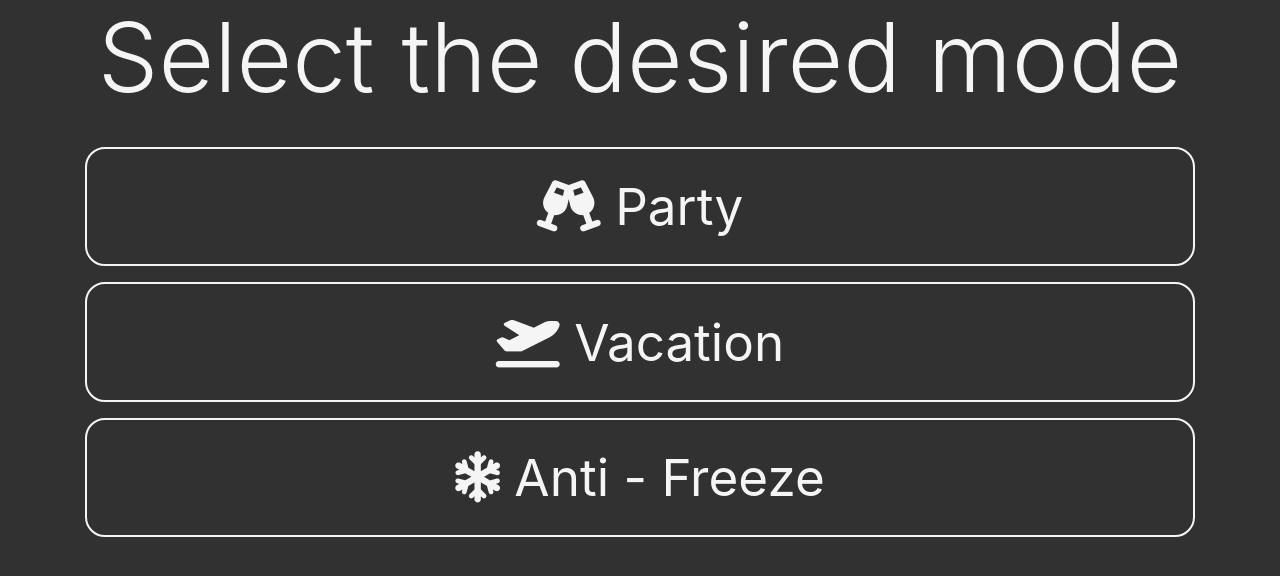
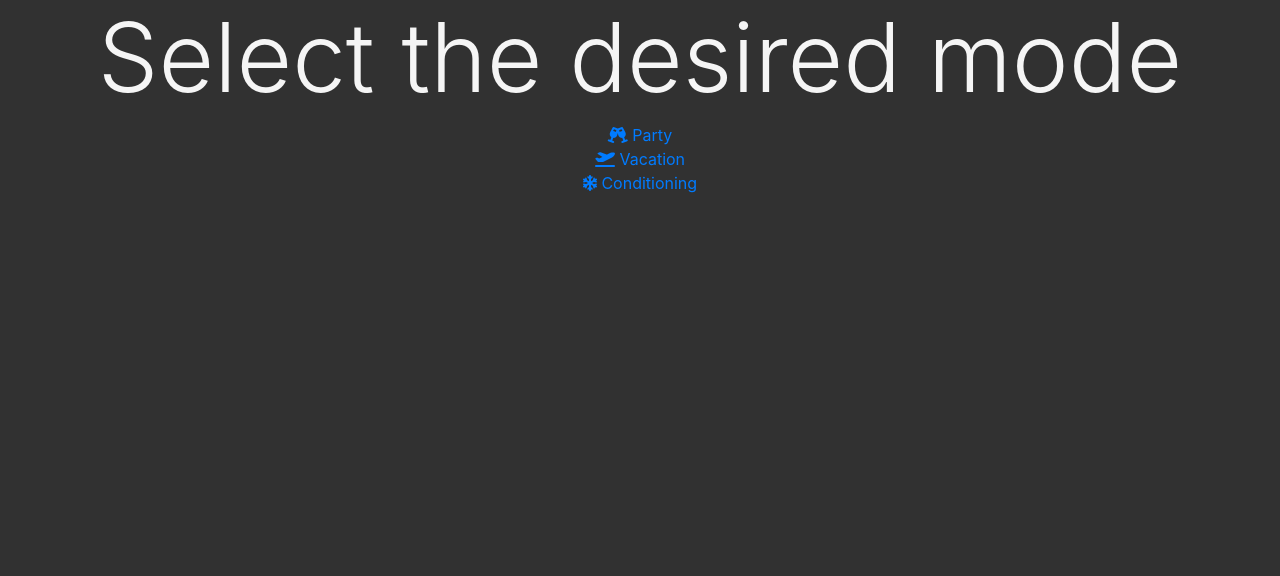
Before and after one commit to Hebzi/Temperature-regulator, a Django app: page /modes/ in a window 1280 px wide. Shown: the part 56-632 px from the top of the page. Run offline with Django 3.2, Linux system fonts and the light colour scheme; some libraries are stand-ins or nearby versions.

Commit message:
Add three temperature modes
Now user can choose between three default temperature modes:
- Party mode
- Vacation mode
- Conditioning mode

```diff
--- a/temp_regulator/static/temp_regulator/js/temp_buttons.js
+++ b/temp_regulator/static/temp_regulator/js/temp_buttons.js
@@ -1,3 +1,33 @@
 function set_temperature(temp, sign) {
     return confirm('You\'re going to set temperature to ' + temp + sign + 'C. Are you sure?' )
 }
+
+// $(document).ready(function () {
+//     $('.temp-button').click(function (e) {
+//         $.ajax({
+//             url: '',
+//             type: 'get',
+//             data: {
+//                 button_class: $(this).text()
+//             },
+//             success: function (response) {
+//                 $(".temp-button").text(response.seconds)
+//             }
+//         })
+//
+//     });
+// });
+
+
+$(document).ready(function () {
+    $('.temp-button').click(function (e) {
+        e.preventDefault()
+
+        const temp = $(this).attr('id')
+        console.log(temp)
+
+        // const url = $(this).attr('action')
+        // console.log(url)
+
+    });
+});
--- a/temp_regulator/templates/temp_regulator/modes.html
+++ b/temp_regulator/templates/temp_regulator/modes.html
@@ -4,26 +4,27 @@
 
     <div class="center-box">
         <h1 class="display-1">Select the desired mode</h1>
-        <div>
-            <form class="modes-btn" method="POST">
-                {% csrf_token %}
-                <button type="button" class="temp-button mt-4" id="party-btn" name="party"
-                        onclick="set_temperature(19, '&#176;')">
-                    <span><i class="fas fa-glass-cheers"></i> Party</span>
-                </button>
 
-                <button type="button" class="temp-button mt-3" id="vacation-btn" name="vacation"
-                        onclick="return confirm('You\'re going to turn off the heating. Are you sure?')">
-                    <span><i class="fas fa-plane-departure"></i> Vacation</span>
-                </button>
+        <div class="modes-btn">
 
-                <button type="button" class="temp-button mt-3" id="anti-freeze-btn" name="anti-freeze"
-                        onclick="set_temperature(4, '&#176;')">
-                    <span><i class="fas fa-snowflake"></i> Anti - Freeze</span>
-                </button>
-            </form>
+            <a href="{% url 'temp_regulator:party-mode' %}">
+                {#                <button type="button" class="temp-button mt-4">#}
+                <i class="fas fa-glass-cheers"></i> Party
+                {#                </button>#}
+            </a>
+
+            <a href="{% url 'temp_regulator:vacation-mode' %}">
+                {#                <button type="button" class="temp-button mt-3" id="vacation-btn" name="vacation">#}
+                <span><i class="fas fa-plane-departure"></i> Vacation</span>
+                {#                </button>#}
+            </a>
+
+            <a href="{% url 'temp_regulator:conditioning-mode' %}">
+                {#            <button type="button" class="temp-button mt-3" id="anti-freeze-btn" name="anti-freeze">#}
+                <span><i class="fas fa-snowflake"></i> Conditioning</span>
+                {#            </button>#}
+            </a>
+
         </div>
     </div>
 {% endblock content %}
-
-{# TODO modes forms #}
--- a/temp_regulator/urls.py
+++ b/temp_regulator/urls.py
@@ -5,5 +5,8 @@ app_name = 'temp_regulator'
 urlpatterns = [
     path('', tr_views.home, name='home'),
     path('modes/', tr_views.modes, name='modes'),
+    path('modes/party-mode/', tr_views.party_mode, name='party-mode'),
+    path('modes/vacation-mode/', tr_views.vacation_mode, name='vacation-mode'),
+    path('modes/conditioning-mode/', tr_views.conditioning_mode, name='conditioning-mode'),
     path('heating-plan/', tr_views.heating_plan, name='heating-plan'),
 ]
--- a/temp_regulator/views.py
+++ b/temp_regulator/views.py
@@ -1,7 +1,6 @@
 from django.shortcuts import render, redirect
 from datetime import datetime
 from .models import Temperature
-from .forms import ModesForm
 from django.contrib import messages
 
 
@@ -16,8 +15,13 @@ def home(request):
 
 
 def modes(request):
+    def anti_freezing_mode():
+        afm = Temperature.objects.get(pk=1)
+        afm.temp = 5.0
+        afm.save()
+
     context = {
-        'title': 'Modes page'
+        'title': 'Modes page',
     }
     return render(request, 'temp_regulator/modes.html', context=context)
 
@@ -29,13 +33,25 @@ def heating_plan(request):
     return render(request, 'temp_regulator/heating_plan.html', context=context)
 
 
-# def party_mode(request):
-#     if request.method == 'POST':
-#         form = ModesForm(request.POST)
-#         if form.is_valid():
-#             btn = form.cleaned_data.get("btn")
-#             messages.success(request, f"Temperature changed successful.")
-#             return redirect('home')
-#     else:
-#         form = ModesForm()
-#     return render(request, 'temp_regulator/modes.html')
+def party_mode(request):
+    pm = Temperature.objects.get(pk=1)
+    pm.temp = 20.0
+    pm.save()
+
+    return render(request, 'temp_regulator/party_mode.html')
+
+
+def vacation_mode(request):
+    vm = Temperature.objects.get(pk=1)
+    vm.temp = 10.0
+    vm.save()
+
+    return render(request, 'temp_regulator/vacation_mode.html')
+
+
+def conditioning_mode(request):
+    cm = Temperature.objects.get(pk=1)
+    cm.temp = 16.0
+    cm.save()
+
+    return render(request, 'temp_regulator/conditioning_mode.html')
```
Also changed, not shown: temp_regulator/templates/temp_regulator/conditioning_mode.html (added, +11 -0 lines), temp_regulator/templates/temp_regulator/home.html (+8 -7 lines), temp_regulator/templates/temp_regulator/party_mode.html (added, +11 -0 lines), temp_regulator/templates/temp_regulator/vacation_mode.html (added, +11 -0 lines).
